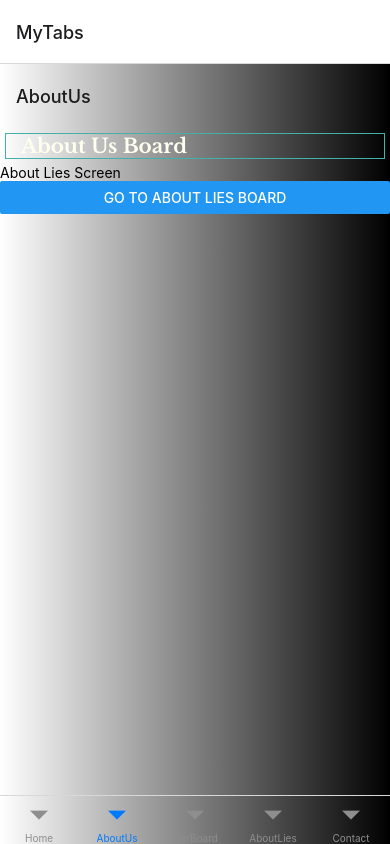
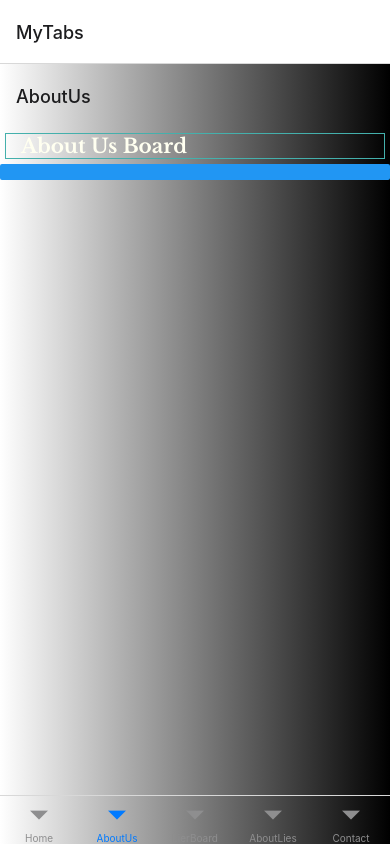
Before and after one commit to psteingh/LTRapp, a React Native app: screen /AboutUs in a window 390 px wide. Built offline with nearby package versions, Linux system fonts and the light colour scheme.

Commit message:
ltrapp05071119

```diff
--- a/boardaboutus/aboutusboard.component.js
+++ b/boardaboutus/aboutusboard.component.js
@@ -3,51 +3,25 @@ import { View, Text, Button, StyleSheet } from 'react-native';
 import LinGradScreen from '../constants/lingradscreen';
 import TitleText from '../constants/titletext';
 
-// function HomeScreen({navigation}) {
-//     return (
-//         <View>
-//         <View>
-//           <Text>Homes Screen</Text>
-//             <Button
-//                 title="Go to Details"
-//                 onPress={() => navigation.navigate('Details') } />
-//         </View>
-//         <View>
-//           <Text>Details Screen</Text>
-//           <Button
-//             title="Go to Test"
-//             onPress={() => navigation.navigate('Test') } />
-//         </View>
-//         </View>
-//     )}
+import ContactTile from '../constants/ContactTile';
 
-//   function DetailScreen({navigation}) {
-//     return (
-//         <View>
-//           <Text>Details Screen</Text>
-//           <Button
-//             title="Go to Test"
-//             onPress={() => navigation.navigate('Test') } />
-//         </View>
-//     )}
+function AboutUsBoard({navigation}) {
+    function renderContactItem() {
+        function pressHandler() {
+            navigation.navigate('AboutLies');
+        }
 
-  function AboutLiesScreen({navigation}) {
-      return (
-          <View>
-            <Text>About Lies Screen</Text>
-            <Button
-              title="Go to About Lies Board"
-              onPress={() => navigation.navigate('AboutLies') } />
-          </View>
-    )}
+    return (
+        <ContactTile
+            onPress={pressHandler} />
+    );
+    }
 
-
-function AboutUsBoard() {
     return (
         <View style={styles.container}>
         <LinGradScreen />
         <TitleText>About Us Board</TitleText>
-        <AboutLiesScreen />
+        <Button renderItem={renderContactItem} />
         </View>
     );
 }
--- a/home/contact.js
+++ b/home/contact.js
@@ -1,4 +1,6 @@
 import { View, Text, StyleSheet } from 'react-native';
+
+import ContactTile from '../constants/ContactTile';
 
 import Colors from '../constants/colors';
 
```
